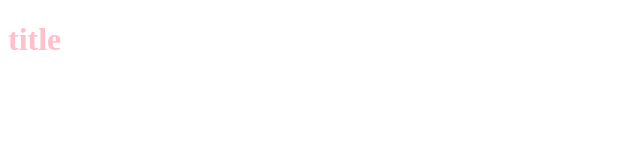
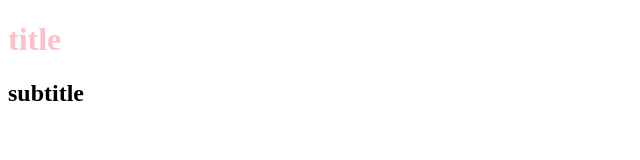
Before and after one commit to lichiehwang/github1017, a plain HTML site: page index.html in a window 1280 px wide. Shown: the whole page, without its empty margins (0-640 px from the left). Drawn offline with Linux system fonts and the light colour scheme.

Commit message:
新增h2

```diff
--- a/all.css
+++ b/all.css
@@ -1,3 +1,6 @@
 h1{
     color:pink;
 }
+h2{
+    color:black;
+}
--- a/index.html
+++ b/index.html
@@ -8,5 +8,6 @@
 </head>
 <body>
     <h1>title</h1>
+    <h2>subtitle</h2>
 </body>
 </html>
```
